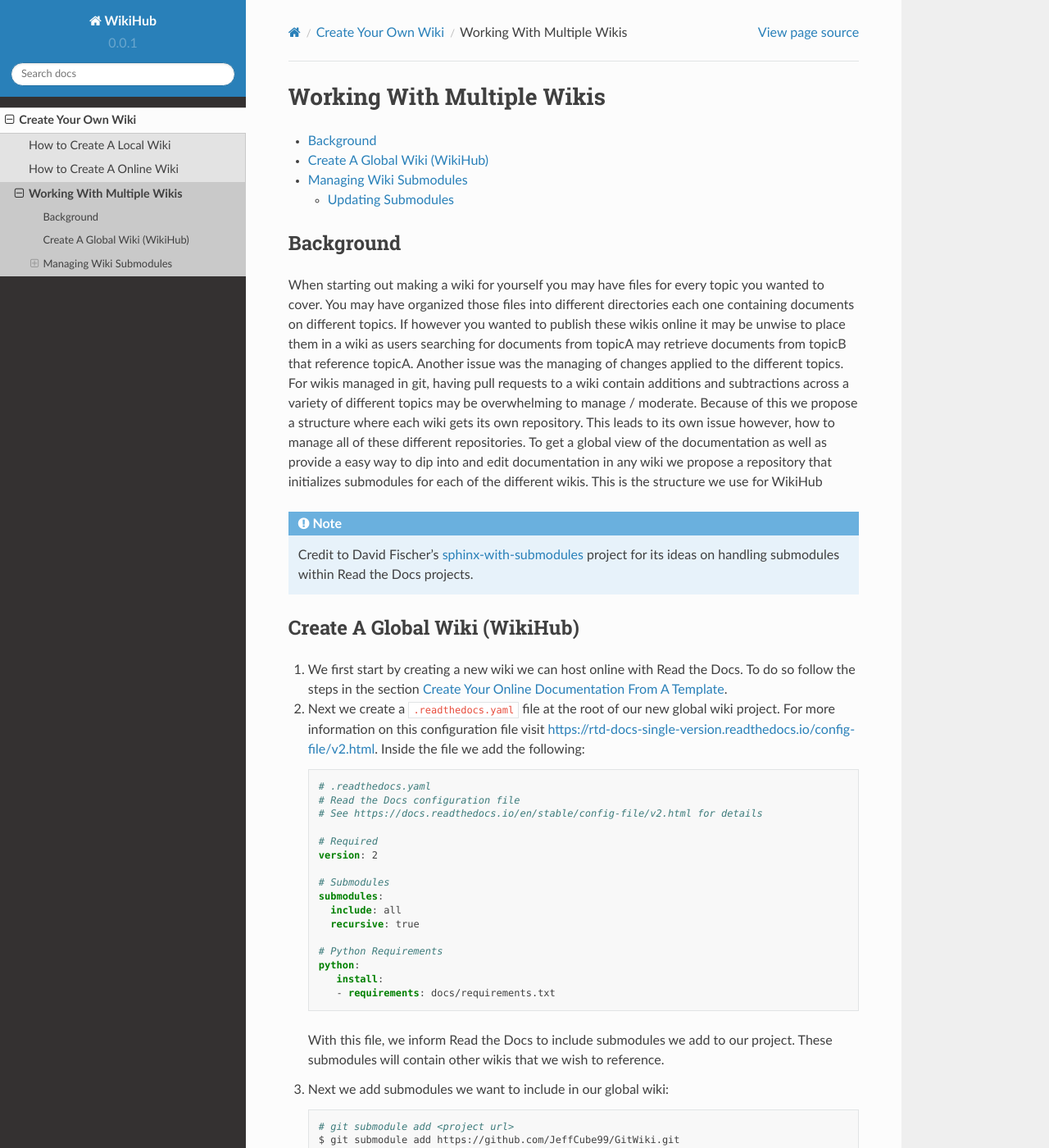
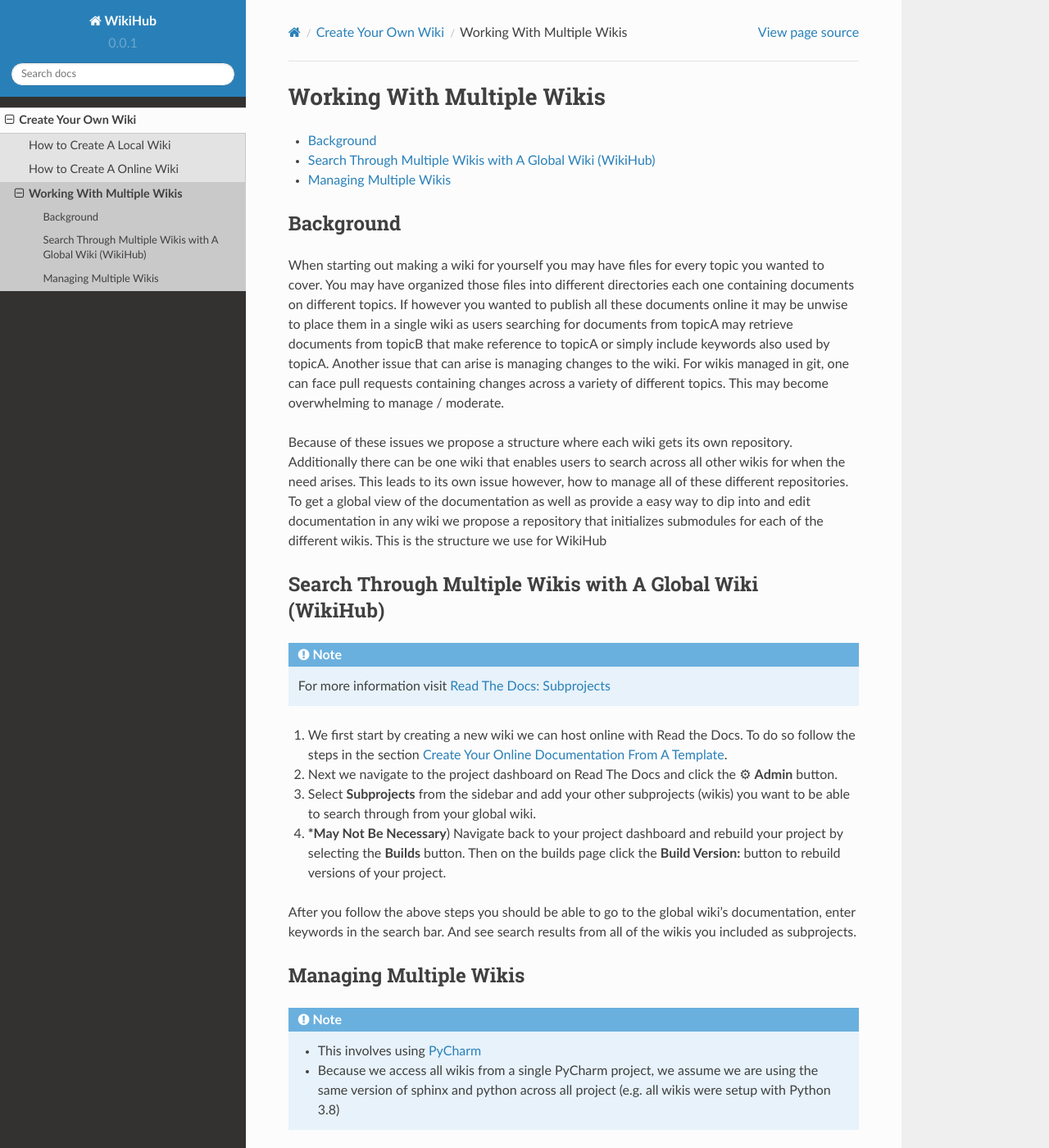
Before and after one commit to JeffCube99/WikiHub, a Sphinx documentation site: the page built from docs/source/create_a_wiki/working_with_multiple_wikis.rst, in a window 1280 px wide and 1400 px high. Shown: the whole window at 82% size. Built offline with Sphinx 7.4.7 and the Read the Docs theme 2.0.0, drawn with Linux system fonts in a browser that asks for light colours; some of the changed text lies outside the part shown.

Commit message:
* Updating working_with_multiple_wikis.rst * Making some formatting changes

```diff
--- a/docs/source/create_a_wiki/create_local_wiki.rst
+++ b/docs/source/create_a_wiki/create_local_wiki.rst
@@ -64,7 +64,7 @@
                     #.  Under **Python Interpreter** create a new environment using Conda
                     #.  Select your python version (For this example we will use ``3.8``)
                     #.  Click the **Create** button to create your project.
-                    #.  Select the terminal tab at the bottom of the PyCharm window. From the terminal run the followng:
+                    #.  Select the terminal emulator at the bottom of the PyCharm window. From the terminal run the followng:
 
                     ..  code-block:: bash
 
--- a/docs/source/create_a_wiki/working_with_multiple_wikis.rst
+++ b/docs/source/create_a_wiki/working_with_multiple_wikis.rst
@@ -10,97 +10,95 @@
 
 When starting out making a wiki for yourself you may have files for every topic you wanted to cover. You may have
 organized those files into different directories each one containing documents on different topics. If however you
-wanted to publish these wikis online it may be unwise to place them in a wiki as users searching for documents
-from topicA may retrieve documents from topicB that reference topicA.
-Another issue was the managing of changes applied to the different topics. For wikis managed in git, having pull
-requests to a wiki contain additions and subtractions across a variety of different topics may be overwhelming to
-manage / moderate. Because of this we propose a structure where each wiki gets its own repository. This leads to
+wanted to publish all these documents online it may be unwise to place them in a single wiki as users searching for documents
+from topicA may retrieve documents from topicB that make reference to topicA or simply include keywords also used
+by topicA. Another issue that can arise is managing changes to the wiki. For wikis managed in git, one can face pull
+requests containing changes across a variety of different topics. This may become overwhelming to
+manage / moderate.
+
+Because of these issues we propose a structure where each wiki gets its own repository. Additionally there can be
+one wiki that enables users to search across all other wikis for when the need arises. This leads to
 its own issue however, how to manage all of these different repositories. To get a global view of the documentation
 as well as provide a easy way to dip into and edit documentation in any wiki we propose a repository that initializes submodules
 for each of the different wikis. This is the structure we use for WikiHub
 
+
+Search Through Multiple Wikis with A Global Wiki (WikiHub)
+==========================================================
+
 ..  note::
 
-    Credit to David Fischer's
-    `sphinx-with-submodules <https://sphinx-with-submodules.readthedocs.io/en/latest/index.html>`_ project for
-    its ideas on handling submodules within Read the Docs projects.
-
-
-Create A Global Wiki (WikiHub)
-==============================
+    For more information visit `Read The Docs: Subprojects <https://docs.readthedocs.io/en/stable/subprojects.html>`_
 
 #.  We first start by creating a new wiki we can host online with Read the Docs. To do so follow the steps in the section
     :ref:`Create Your Online Documentation From A Template`.
-#.  Next we create a ``.readthedocs.yaml`` file at the root of our new global wiki project. For more information
-    on this configuration file visit https://rtd-docs-single-version.readthedocs.io/config-file/v2.html. Inside the
-    file we add the following:
+#.  Next we navigate to the project dashboard on Read The Docs and click the ⚙ **Admin** button.
+#.  Select **Subprojects** from the sidebar and add your other subprojects (wikis) you want to be able to search through
+    from your global wiki.
+#.  ***May Not Be Necessary**) Navigate back to your project dashboard and rebuild your project by selecting the
+    **Builds** button. Then on the builds page click the **Build Version:** button to rebuild versions of your
+    project.
 
-    ..  code-block:: yaml
+After you follow the above steps you should be able to go to the global wiki's documentation, enter keywords in the
+search bar. And see search results from all of the wikis you included as subprojects.
 
-        # .readthedocs.yaml
-        # Read the Docs configuration file
-        # See https://docs.readthedocs.io/en/stable/config-file/v2.html for details
 
-        # Required
-        version: 2
+Managing Multiple Wikis
+=======================
 
-        # Submodules
-        submodules:
-          include: all
-          recursive: true
+..  note::
 
-        # Python Requirements
-        python:
-           install:
-           - requirements: docs/requirements.txt
+    *   This involves using `PyCharm <https://www.jetbrains.com/pycharm/>`_
+    *   Because we access all wikis from a single PyCharm project, we assume we are using the same version
+        of sphinx and python across all project (e.g. all wikis were setup with Python 3.8)
 
-    With this file, we inform Read the Docs to include submodules we add to our project. These submodules
-    will contain other wikis that we wish to reference.
-#.  Next we add submodules we want to include in our global wiki:
+With each of your wikis contained in different repositories you could simply navigate to each repository when you want
+to add changes. However if you want to have a single place to view and edit wikis across multiple repositories I have
+found the following workflow to work for me:
+
+*   To start we create a new project
+
+    ..  tabs::
+
+        ..  group-tab:: Windows
+
+            #.  With PyCharm open select **File > New Project...**
+            #.  Choose your project location. (e.g. ``C:\PycharmProjects\test_wiki``)
+            #.  Under **Python Interpreter** create a new environment using Conda
+            #.  Select your python version (For this example we will use ``3.8``)
+            #.  Click the **Create** button to create your project.
+
+*   Once the project is created select the terminal emulator at the bottom of the PyCharm window.
+    From the terminal run the followng:
 
     ..  code-block:: bash
 
-        # git submodule add <project url>
-        $ git submodule add https://github.com/JeffCube99/GitWiki.git
+        # Clone each wiki repository
+        $ git clone git@github.com:JeffCube99/WikiHub.git
 
-#.  Next we will create a new directory related to each of our submodules within ``docs/source/``.
-    Within each directory we will create a ``index.rst`` file that has an ``..  include::`` directive with
-    a path to the root ``index.rst`` file of the submodule. We also add extra information linking to the
-    wiki's source.:
+        # Inside ach wiki repository Set your git credentials
+        # (If you contribute to the wikis under a different name and email)
+        $ cd WikiHub
+        $ git config --local user.name "JeffCube99"
+        $ git config --local user.email jeffcube99@gmail.com
+        $ cd ..
 
-    ..  code-block:: rst
+        # Install Sphinx.
+        # During this process conda will ask for your permission you to proceed (``Proceed ([y]/n)?``).
+        # To continue just type ``y``
+        $ conda install sphinx
 
-        # inside of docs/source/GitWiki/index.rst
+        # Install any dependencies of the other wikis.
+        # For example if a wiki uses the "sphinx-rtd-theme" run  $ pip install sphinx-rtd-theme
 
-        #######
-        GitWiki
-        #######
+*   With the project setup you can now manage the branches of your wikis using the git widget
+    at the bottom of the pycharm window:
 
-        Wiki Source: https://gitwiki.readthedocs.io/en/latest/
+    ..  image:: /images/pycharm_git_widget.png
 
-        .. include:: ../../../GitWiki/docs/source/index.rst
-
-#.  Now navigate to your main page ``docs/source/index.rst`` file and add a link to the
-    submodule's index.rst file within the toctree directive:
-
-    ..  code-block:: rst
-
-        ..  toctree::
-            :maxdepth: 2
-            :hidden:
-
-            GitWiki/index
-
-    From this point the submodules documents should be viewable when generating the documents
-    of the global wiki.
-
-
-Managing Wiki Submodules
-========================
-
-Updating Submodules
--------------------
-
-To update the wiki submodules to the latest commit of their current branches, run ``git submodule update --remote``.
-If any updates have occured, they will be visible when running ``git diff``. This change should be committed
-to the project.
+*   When committing changes using PyCharm's version control window, make sure each commit contains only files
+    from the repository you intend to commit the changes to, otherwise you will create a commit across multiple
+    repositories (with the same commit message as well).
+*   When you want to generate HTML documentation in a wiki. Open the pycharm terminal and navigate to the ``docs``
+    folder in the wiki and run the ``make html`` command. For more instructions on viewing your wiki on a browser
+    see :ref:`Viewing A Local Wiki`.
--- a/docs/source/index.rst
+++ b/docs/source/index.rst
@@ -2,8 +2,9 @@
 Welcome to WikiHub
 ==================
 
-**WikiHub** Is a site where you can find links to other useful wikis. You can also use the search bar to
-to search across all wikis referenced by WikiHub.
+**WikiHub** Is a site where you can find links to other useful wikis.
+
+Use the **Search Bar** to to search across all wikis referenced by WikiHub.
 
 .. note::
 
```
Also changed, not shown: docs/source/images/pycharm_git_widget.png (added).
